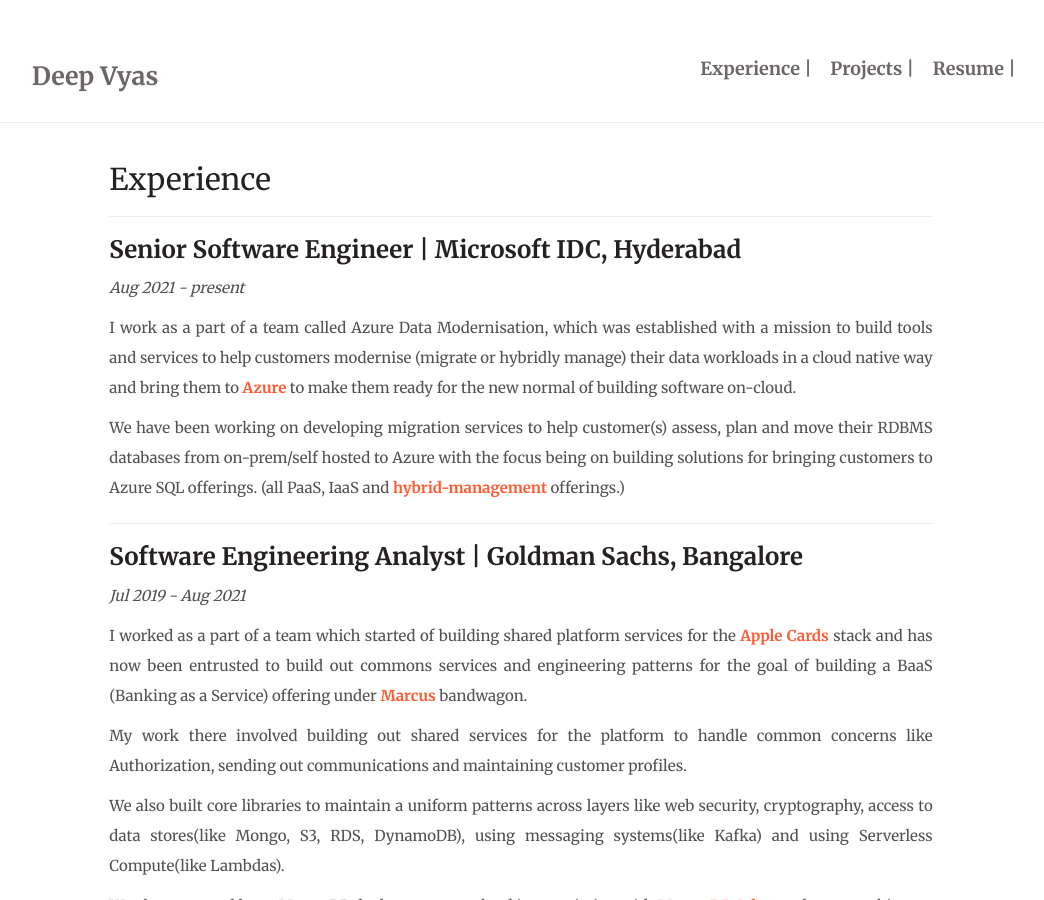
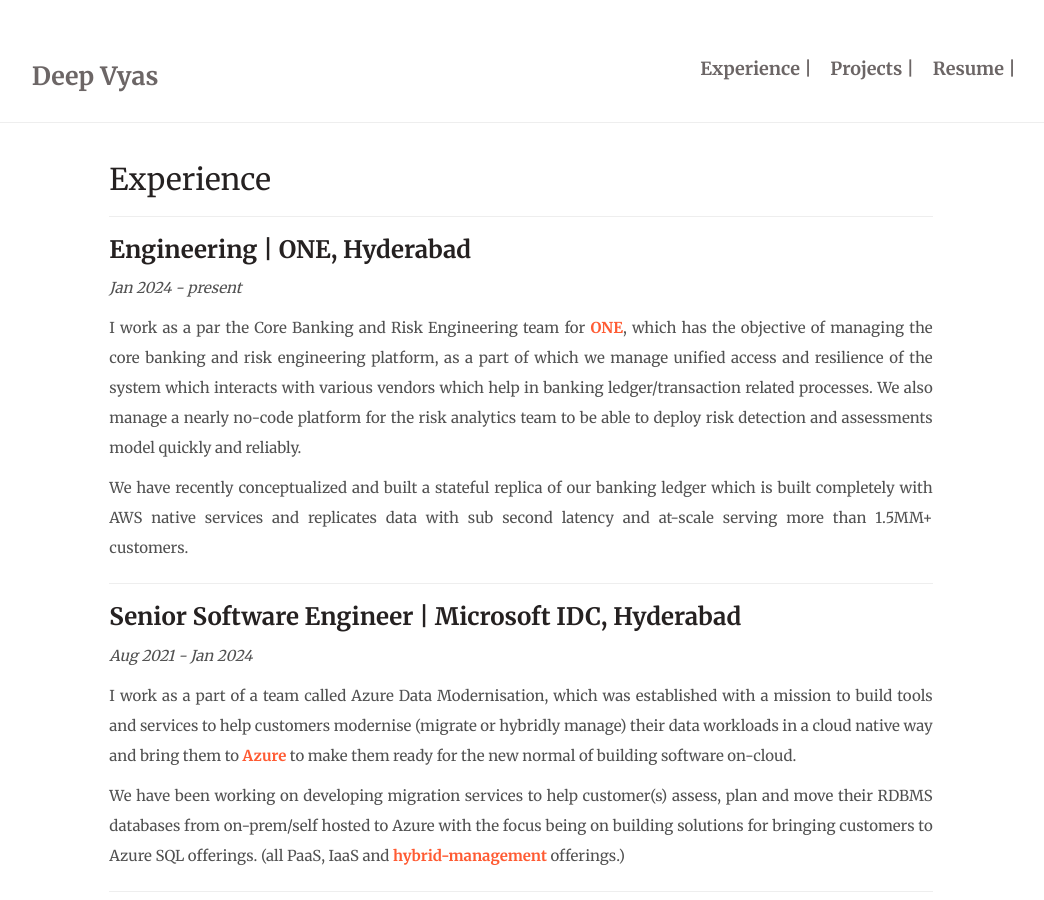
Before and after one commit to deepvyas/deepvyas.github.io, a Jekyll site: the page built from experience.md, in a window 1280 px wide and 900 px high. Shown: the whole window, without its empty margins (119-1163 px from the left). Built offline with Jekyll 4.4.1, drawn with Linux system fonts in a browser that asks for light colours; nearby versions of some CDN libraries.

Commit message:
periodic update

```diff
--- a/experience.md
+++ b/experience.md
@@ -5,10 +5,19 @@ layout : default
 ## Experience
 ---
 
+### **Engineering | ONE, Hyderabad**
+
+*Jan 2024 - present*
+
+I work as a par the Core Banking and Risk Engineering team for [ONE](https://www.one.app/), which has the objective of managing the core banking and risk engineering platform, as a part of which we manage unified access and resilience of the system which interacts with various vendors which help in banking ledger/transaction related processes. We also manage a nearly no-code platform for the risk analytics team to be able to deploy risk detection and assessments model quickly and reliably.
+
+We have recently conceptualized and built a stateful replica of our banking ledger which is built completely with AWS native services and replicates data with sub second latency and at-scale serving more than 1.5MM+ customers.
+
+---
 
 ### **Senior Software Engineer | Microsoft IDC, Hyderabad**
 
-*Aug 2021 - present*
+*Aug 2021 - Jan 2024*
 
 I work as a part of a team called Azure Data Modernisation, which was established with a mission to build tools and services to help customers modernise (migrate or hybridly manage) their data workloads in a cloud native way and bring them to [Azure](https://azure.microsoft.com/en-in/product-categories/databases/) to make them ready for the new normal of building software on-cloud.
 
```
Also changed, not shown: index.md (+1 -1 lines), 3 other files.
